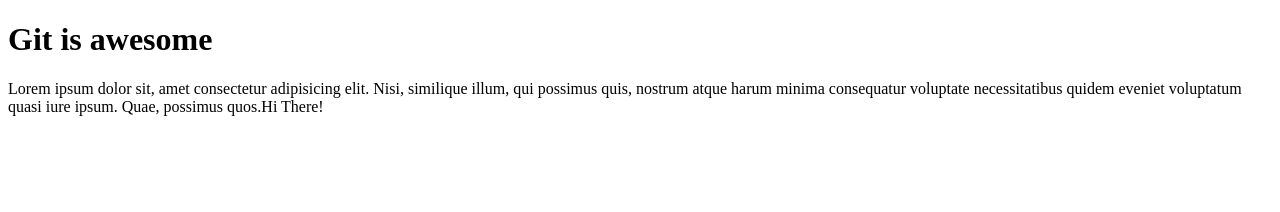
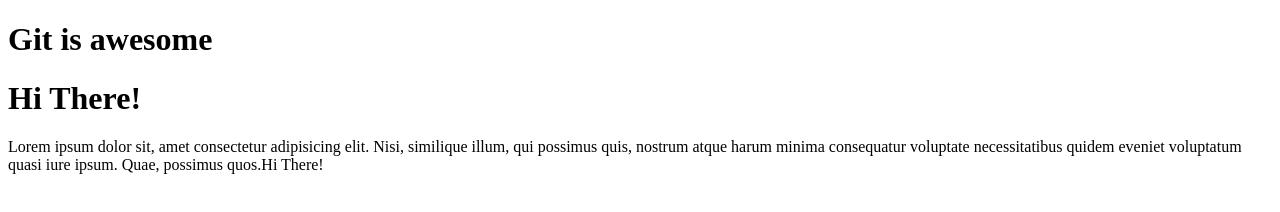
Before and after one commit to PallaviEkshinge/gitProject, a plain HTML site: page index.html in a window 1280 px wide. Drawn offline with Linux system fonts and the light colour scheme.

Commit message:
commit from new author

```diff
--- a/index.html
+++ b/index.html
@@ -8,6 +8,7 @@
 </head>
 <body>
     <h1>Git is awesome</h1>
+    <h1>Hi There!</h1>
     <p>Lorem ipsum dolor sit, amet consectetur adipisicing elit. Nisi, similique illum, qui possimus quis, nostrum atque harum minima consequatur voluptate necessitatibus quidem eveniet voluptatum quasi iure ipsum.
         Quae, possimus quos.<span>Hi There!</span></p>
 </body>
```
